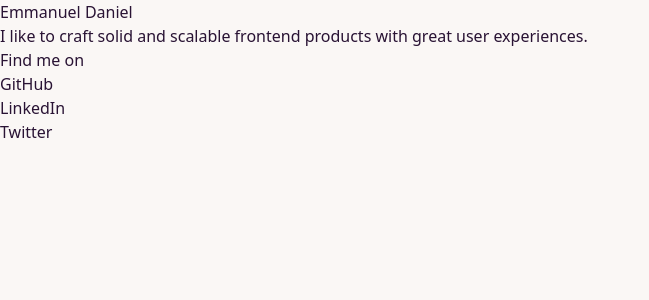
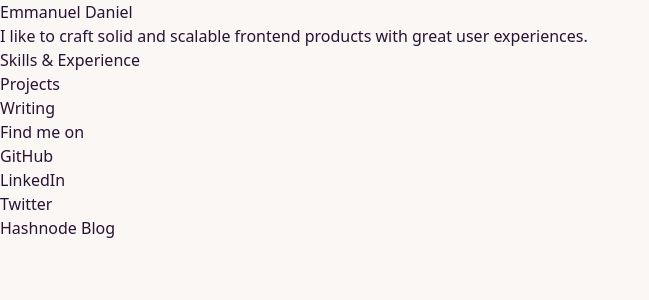
Before and after one commit to Emmanuel-Melon/eman-website, a SvelteKit app: page / in a window 1280 px wide. Shown: the top 300 px of the page, without its empty margins (0-649 px from the left). Built offline with nearby package versions, Linux system fonts and the light colour scheme.

Commit message:
feat: add more sections

```diff
--- a/src/routes/+layout.svelte
+++ b/src/routes/+layout.svelte
@@ -1,4 +1,14 @@
 <script>
 	import '../app.css';
 </script>
-<slot />
+
+<svelte:head>
+  <title>Eman</title>
+  <meta
+    name="description"
+    content="Emmanuel Gatwech"
+  />
+</svelte:head>
+<main>
+	<slot />
+</main>
--- a/src/routes/+page.svelte
+++ b/src/routes/+page.svelte
@@ -1,8 +1,25 @@
+<script>
+</script>
+
+<section>
 	<h1>Emmanuel Daniel</h1>
 	<p>I like to craft solid and scalable frontend products with great user experiences.</p>
+</section>
+<section>
+	<h3>Skills & Experience</h3>
+</section>
+<section>
+	<h3>Projects</h3>
+</section>
+<section>
+	<h3>Writing</h3>
+</section>
+<div>
 	<h3>Find me on</h3>
 	<ul>
 		<li><a href="https://github.com/emmanuel-melon">GitHub</a></li>
 		<li><a href="https://www.linkedin.com/in/emmanuel-gatwech/">LinkedIn</a></li>
 		<li><a href="https://twitter.com/JunubiMan">Twitter</a></li>
+    <li><a href="https://eman.hashnode.dev/">Hashnode Blog</a></li>
 	</ul>
+</div>
```
Lines whose indentation alone changed are shown as unchanged.
